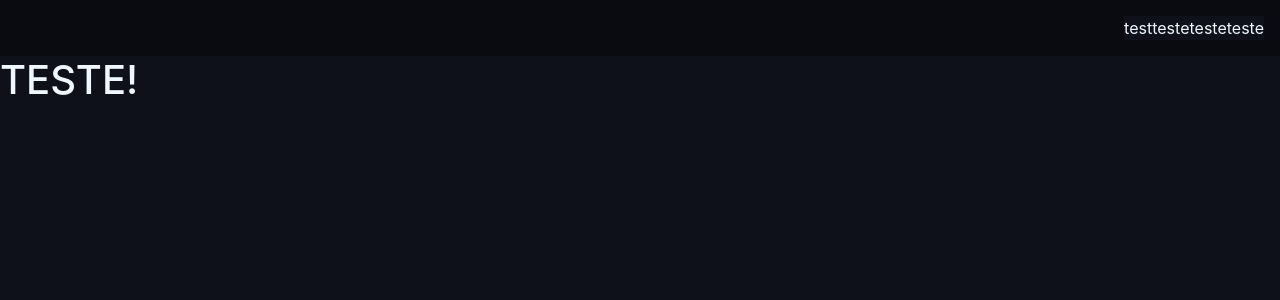
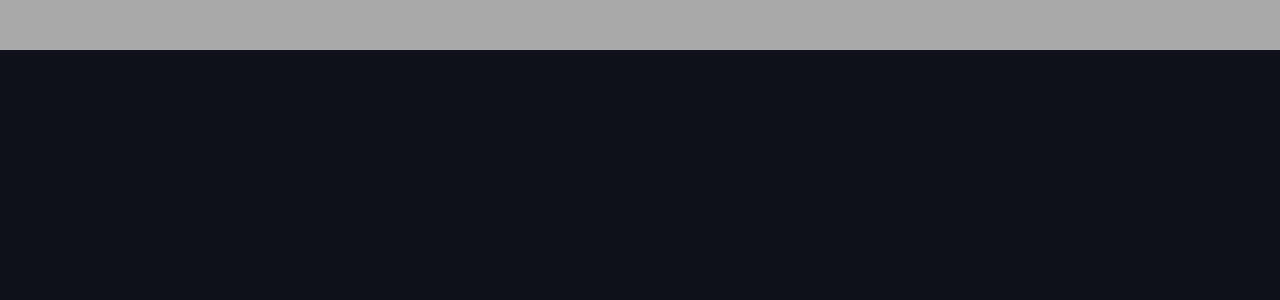
Before and after one commit to guilhermeprp/genshin-dmg-calculator, a Next.js app: page / in a window 1280 px wide. Shown: the top 300 px of the page. Built offline with nearby package versions, Linux system fonts and the light colour scheme.

Commit message:
inico do projeto

```diff
--- a/pages/index.js
+++ b/pages/index.js
@@ -1,29 +1,14 @@
-import { useState } from "react";
-import "bootstrap/dist/css/bootstrap.min.css";
+import React, { Component } from "react";
+import TopBar from "../src/components/navbar/navbar.jsx";
 
-function Home() {
-  return (
-    <body>
-      <nav class="navbar">
-        <button
-          class="navbar-toggler"
-          type="button"
-          aria-label="Toggle navigation"
-        >
-          <span class="navbar-toggler-icon"></span>
-        </button>
-        <div class="navbar-nav-scroll">
-          <ul class="navbar-nav bd-navbar-nav flex-row">
-            <li clas="nav-item">test</li>
-            <li clas="nav-item col-4">teste</li>
-            <li clas="nav-item">teste</li>
-            <li clas="nav-item">teste</li>
-          </ul>
-        </div>
-      </nav>
-      <h1>TESTE!</h1>
-    </body>
-  );
+class Home extends Component {
+  render() {
+    return (
+      <div>
+        <TopBar />
+      </div>
+    );
+  }
 }
 
 export default Home;
--- /dev/null
+++ b/src/components/navbar/navbar.jsx
@@ -0,0 +1,14 @@
+
+import React from "react";
+import {Navbar} from './navbarCss.js';
+import { FontAwesomeIcon } from '@fortawesome/react-fontawesome'
+
+export default () =>
+
+<>
+    <Navbar>
+        <button>
+        <FontAwesomeIcon icon="faCoffee" />
+        </button>
+    </Navbar>
+</>
--- /dev/null
+++ b/src/components/navbar/navbarCss.js
@@ -0,0 +1,26 @@
+import styled from "styled-components";
+
+export const Navbar = styled.nav`
+  background-color: darkgrey;
+  position: absolute;
+  width: 100%;
+  height: 50px;
+  vertical-align: middle;
+  top: 0;
+  left: 0;
+
+  button {
+    display: none;
+  }
+
+  @media screen and (max-width: 576px) {
+    button {
+      display: block;
+      background-color: transparent;
+      border-color: transparent;
+      padding: 15px 0;
+      width: 50px;
+      margin: 0;
+    }
+  } ;
+`;
--- a/styles/global.css
+++ b/styles/global.css
@@ -1,79 +1,5 @@
-*{
-
-    vertical-align: center;
-    color: aliceblue;
-
+html,body{
+    background-color: #0f111a;
+    overscroll-behavior-y: none;
+    overscroll-behavior-x: none;
 }
-
-html,body,*{
-
-    background-color: #0f111a;
-
-}
-
-
-.navbar{
-
-    background-color: #090b10;
-
-}
-
-.homelogo{
-
-    color: aliceblue;
-    text-align-last: center;
-    background-color: transparent;
-
-}
-.drawer{
-
-    display: none;
-    background-color: transparent;
-
-}
-
-.empty{
-
-    display: none;
-    background-color: transparent;
-
-}
-
-
-@media screen and (max-width: 576px){
-
-    .nav1{
-
-        display: none;
-
-    }
-    .nav3{
-
-        display: none;
-
-    }
-
-    .empty{
-
-        display: inline;
-
-    }
-
-    .drawer{
-
-        display: inline;
-        color: aliceblue;
-
-    }
-
-
-    .homelogo{
-
-        color: aliceblue;
-        text-align-last: center;
-
-    }
-
-
-
-}
```
Also changed, not shown: package.json (+9 -3 lines), 1 other file (tests, documents, lock files or other folders).
